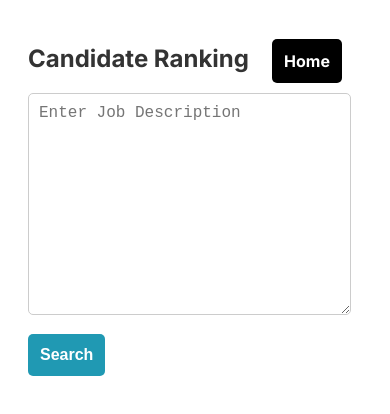
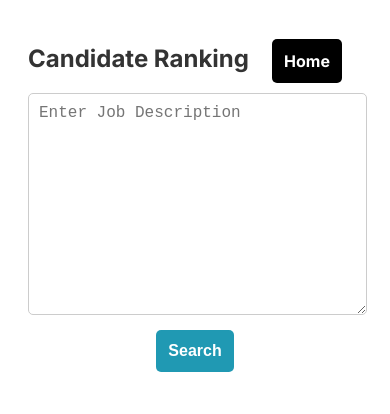
Before and after one commit to mohitadhikari123/smartRecruit, a Next.js app: page /ranking in a window 390 px wide. Shown: the top 414 px of the page. Built offline with nearby package versions, Linux system fonts and the light colour scheme.

Commit message:
style: enhance layout of ranking page and improve CSS for better responsiveness; update PDF text extraction to normalize whitespace

```diff
--- a/src/app/ranking/page.js
+++ b/src/app/ranking/page.js
@@ -43,7 +43,7 @@ export default function RankingPage() {
         <div className={styles.container}>
 
             {(!rankedCandidates.length > 0 || !searchPerformed) && (
-                <div>
+                <div className={styles.PageContainer}>
                     <div className={styles.headerContainer}>
                         <h1 className={styles.title}>Candidate Ranking</h1>
                         <div className={styles.header}>
--- a/src/styles/ranking.module.css
+++ b/src/styles/ranking.module.css
@@ -5,6 +5,10 @@
     border-radius: 10px;
     text-align: left;
     margin: auto;
+}
+.PageContainer{
+    display: flex;
+    flex-direction: column;
 }
 
 .title {
@@ -16,7 +20,7 @@
 }
 
 .textarea {
-    width: 90%;
+    width: 95%;
     height: 200px;
     padding: 10px;
     border: 1px solid #ccc;
@@ -36,6 +40,7 @@
     font-weight: bold;
     cursor: pointer;
     transition: all 0.3s ease-in-out, transform 0.2s;
+    margin : auto;
 }
 
 .submitButton:hover {
--- a/src/utils/resumeParser.js
+++ b/src/utils/resumeParser.js
@@ -14,8 +14,8 @@ export async function extractTextFromPDF(pdfData) {
         }
 
         const pdfContent = await pdfParse(dataBuffer);
-        return pdfContent.text;
-    } catch (error) {
+        return pdfContent.text.replace(/\n/g, " ").replace(/\s+/g, " ");
+        } catch (error) {
         console.error("Error extracting text from PDF:", error);
         return null;
     }
```
